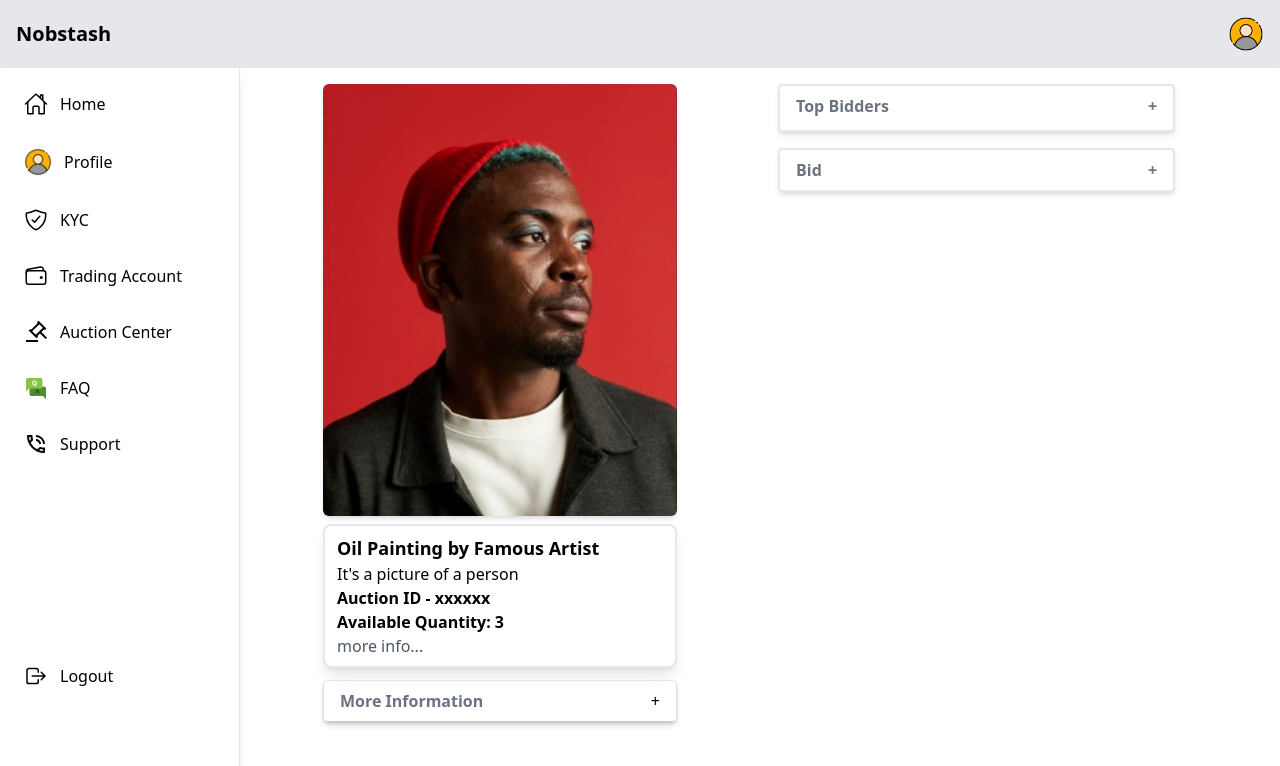
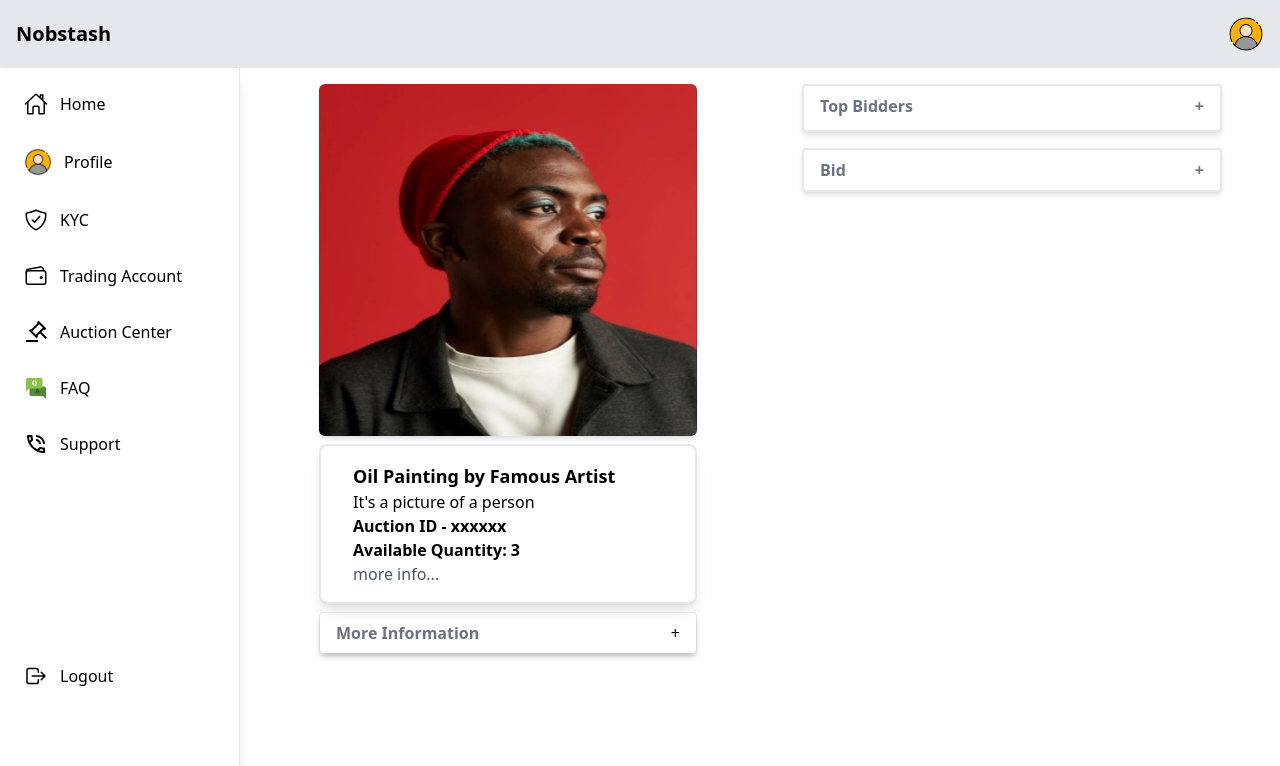
Before and after one commit to DEEPVYAS03/NOBSTASH, a React (Create React App) app in the folder frontend/: page /home in a window 1280 px wide. Shown: the top 766 px of the page. Built offline with nearby package versions, Linux system fonts and the light colour scheme.

Commit message:
After Bidding home

```diff
--- a/frontend/src/pages/Home/BiddingHome.jsx
+++ b/frontend/src/pages/Home/BiddingHome.jsx
@@ -1,4 +1,4 @@
-import React, { useState } from "react";
+import React, { useEffect, useState } from "react";
 import painting from "../../assets/painting.jpg";
 import Image from "../../assets/WIN_20240517_10_43_20_Pro.jpg";
 
@@ -6,25 +6,41 @@ const BiddingHome = () => {
   const [isOpen, setIsOpen] = useState(false);
   const [isTopBiddersOpen, setIsTopBiddersOpen] = useState(false);
   const [isBidOpen, setIsBidOpen] = useState(false);
+  const [isAnyOpen, setIsAnyOpen] = useState(false);
 
   const toggleDiv = () => {
     setIsOpen(!isOpen);
+
   };
 
   const toggleTopBidders = () => {
     setIsTopBiddersOpen(!isTopBiddersOpen);
+
   };
 
   const toggleBid = () => {
     setIsBidOpen(!isBidOpen);
   };
 
+  useEffect(() => {
+    if (isBidOpen || isTopBiddersOpen || isOpen) {
+      setIsAnyOpen(true);
+    } else {
+      setIsAnyOpen(false);
+    }
+  }, [isBidOpen, isTopBiddersOpen, isOpen]);
+
+
   return (
-    <div className="flex flex-col mt-4 mb-10 lg:flex-row lg:pt-2 lg:mb-0 lg:mt-2">
+    <div
+      className={`flex flex-col mt-4 mb-10 sm:flex-row sm:pt-2 sm:mb-0 sm:mt-2 sm:p-4`}
+    >
       {/* medium size */}
-      <div className="sm:flex sm:justify-between sm:px-6 sm:mb-4 lg:flex-col lg:w-1/2 lg:items-center lg:mb-0 lg:justify-normal">
+      <div
+        className={`${isAnyOpen ? "flex flex-row ":" "} sm:flex-col sm:w-1/2 sm:items-center sm:mb-0 sm:justify-normal`}
+      >
         {/* Image */}
-        <div className="w-9/12 sm:w-4/12 sm:h-[17rem] h-[25rem] mx-auto mb-2 lg:mx-0 lg:w-9/12 lg:h-[27rem] lg:mb-2">
+        <div className={`sm:w-10/12 lg:w-9/12 ${isAnyOpen?"w-[12rem] h-[12rem] mx-auto mr-0":"mx-auto"}  w-9/12  h-[25rem] sm:mx-auto mb-2 sm:w-8/12 sm:h-[22rem] sm:mb-2 `}>
           <img
             src={painting}
             alt="Oil Painting"
@@ -32,19 +48,16 @@ const BiddingHome = () => {
           />
         </div>
         {/* Description */}
-        <div className="w-9/12 sm:w-5/12  sm:-ml-8 sm:px-3  px-8 py-2 bg-white mx-auto rounded-lg shadow-lg border-gray-200 border-2 mb-2 lg:w-9/12 lg:mx-8 ">
-          <h2 className="text-lg sm:mb font-bold">
-            Oil Painting by Famous Artist
-          </h2>
-          <p className="sm:mb-4 lg:mb-0">It's a picture of a person</p>
-          <p className="font-semibold sm:mb-4 lg:mb-0">Auction ID - xxxxxx</p>
+        <div className={`sm:w-10/12 lg:w-9/12 h-fit ${isAnyOpen?"w-[18rem] h-[12rem] mx-auto ml-2":"w-9/12 mx-auto "}  px-8 py-4  bg-white sm:mx-auto rounded-lg shadow-lg border-gray-200 border-2 mb-2 `}>
+          <h2 className="text-lg  font-bold">Oil Painting by Famous Artist</h2>
+          <p className="=sm:mb-0">It's a picture of a person</p>
+          <p className="font-semibold sm:mb-0">Auction ID - xxxxxx</p>
           <p className="font-bold">Available Quantity: 3</p>
-          <p className="text-gray-600 sm:mt-14 cursor-pointer lg:mt-0">more info...</p>
+          <p className="text-gray-600 cursor-pointer sm:mt-0">more info...</p>
         </div>
 
-
-       {/* More Information */}
-       <div className="border rounded mx-auto w-9/12 shadow-md mt-2 sm:mb-4 hidden lg:block lg:mt-1 lg:mb-6">
+        {/* More Information */}
+        <div className="border rounded mx-auto sm:w-10/12 lg:w-9/12 shadow-md mt-2  hidden sm:block sm:mt-1 sm:mb-6">
           <button
             className="px-4 py-2 rounded shadow-md w-full flex justify-between"
             onClick={toggleDiv}
@@ -66,20 +79,18 @@ const BiddingHome = () => {
             </div>
           )}
         </div>
-
       </div>
 
+      <div className="sm:w-1/2 lg:5/12 sm:flex sm:flex-col sm:items-center">
+        {/* Top Bidders */}
 
-
-      <div className="lg:w-5/12 lg:flex lg:flex-col lg:items-center">
-      {/* Top Bidders */}
-
-        <div className="w-9/12 mx-auto p-2 px-4 border-gray-200 border-2 bg-white rounded shadow-md sm:mb-4 lg:w-11/12">
-          <div className="flex justify-between items-center w-full mb-1 cursor-pointer" onClick={toggleTopBidders}>
+        <div className={`${isAnyOpen?"w-10/12":"w-9/12"}  mx-auto p-2 px-4 border-gray-200 border-2 bg-white rounded shadow-md  sm:w-11/12 lg:w-10/12`}>
+          <div
+            className="flex justify-between items-center w-full mb-1 cursor-pointer"
+            onClick={toggleTopBidders}
+          >
             <div className="font-semibold text-gray-500">Top Bidders</div>
-            <div
-              className="font-bold text-gray-500 cursor-pointer"
-            >
+            <div className="font-bold text-gray-500 cursor-pointer">
               {isTopBiddersOpen ? <span>-</span> : <span>+</span>}
             </div>
           </div>
@@ -168,12 +179,13 @@ const BiddingHome = () => {
         </div>
 
         {/* Bid Section */}
-        <div className="w-9/12 mx-auto p-2 px-4 border-gray-200 border-2 bg-white rounded shadow-md sm:mb-4 lg:w-11/12">
-          <div className="flex justify-between items-center w-full cursor-pointer" onClick={toggleBid}>
+        <div className={`${isAnyOpen?"w-10/12":"w-9/12"} w-9/12 mx-auto mt-2 p-2 px-4 border-gray-200 border-2 bg-white rounded shadow-md sm:mt-4 sm:w-11/12 lg:w-10/12`}>
+          <div
+            className="flex justify-between items-center w-full cursor-pointer"
+            onClick={toggleBid}
+          >
             <div className="font-semibold text-gray-500 ">Bid</div>
-            <div
-              className="font-bold text-gray-500 cursor-pointer"
-            >
+            <div className="font-bold text-gray-500 cursor-pointer">
               {isBidOpen ? <span>-</span> : <span>+</span>}
             </div>
           </div>
@@ -188,7 +200,7 @@ const BiddingHome = () => {
               </div>
               <div className="mt-4 mb-4">
                 Highest Bid :{" "}
-                <span className="border-2 p-1 px-8 border-gray-200 ml-4 rounded shadow-md">
+                <span className="border-2 p-1 px-4 border-gray-200 ml-4 rounded shadow-md">
                   Rs. 4,500/-
                 </span>{" "}
               </div>
@@ -231,7 +243,7 @@ const BiddingHome = () => {
         </div>
 
         {/* More Information */}
-        <div className="border rounded mx-auto w-9/12 shadow-md mt-2 sm:mb-4 lg:hidden">
+        <div className={`${isAnyOpen?"w-10/12":"w-9/12"} border rounded mx-auto w-9/12 shadow-md mt-2  sm:hidden`}>
           <button
             className="px-4 py-2 rounded shadow-md w-full flex justify-between"
             onClick={toggleDiv}
```
